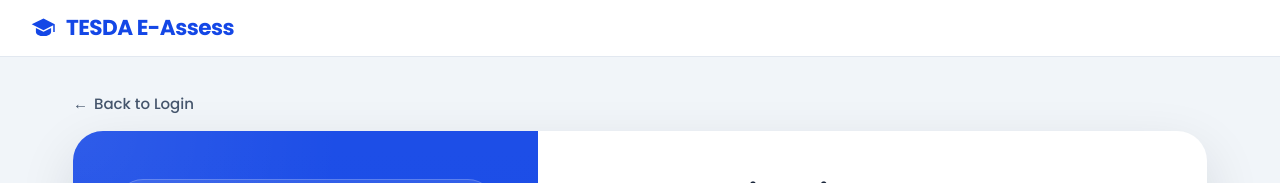
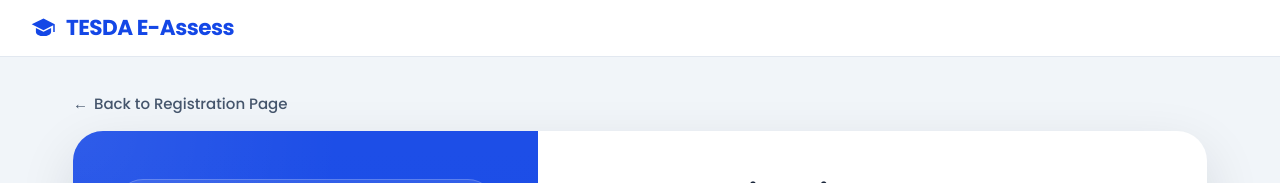
Before and after one commit to tapaycyrickkyle/tesda-e-assess, a React (Vite) app: page /teacher-registration in a window 1280 px wide. Shown: the top 183 px of the page. Built offline with nearby package versions, Linux system fonts and the light colour scheme.

Commit message:
test to fix2

```diff
--- a/src/pages/teacherDashboard/TeacherDashboardPage.jsx
+++ b/src/pages/teacherDashboard/TeacherDashboardPage.jsx
@@ -168,11 +168,11 @@ const TeacherDashboardPage = () => {
       <main className="mx-auto mb-14 w-full max-w-screen-2xl flex-1 px-4 py-8 sm:px-3">
         <div className="mb-5 mt-4 text-start">
           <Link
-            to="/login"
+            to="/registration-type"
             className="inline-flex items-center gap-2 text-[15px] font-medium text-slate-600 transition hover:text-blue-700"
           >
             <span aria-hidden="true">&larr;</span>
-            Back to Login
+            Back to Registration Page
           </Link>
         </div>
 
```
